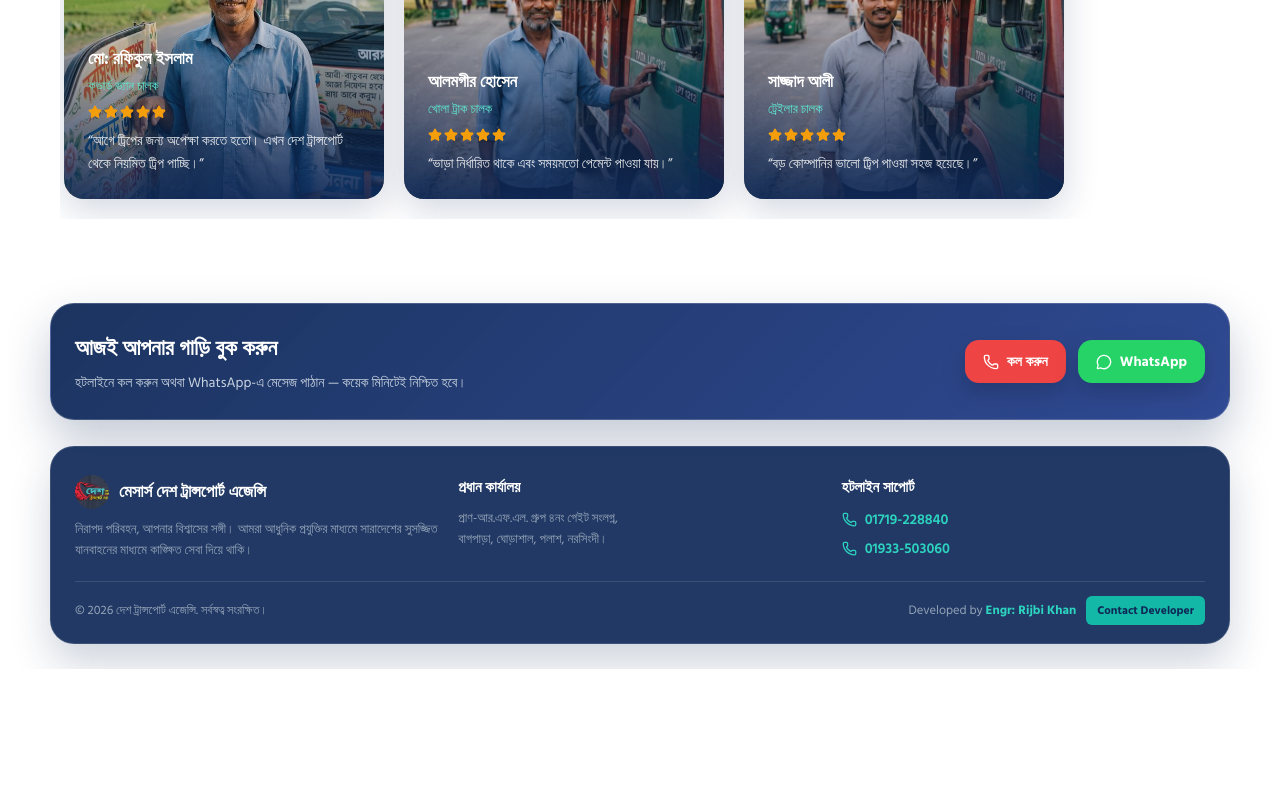
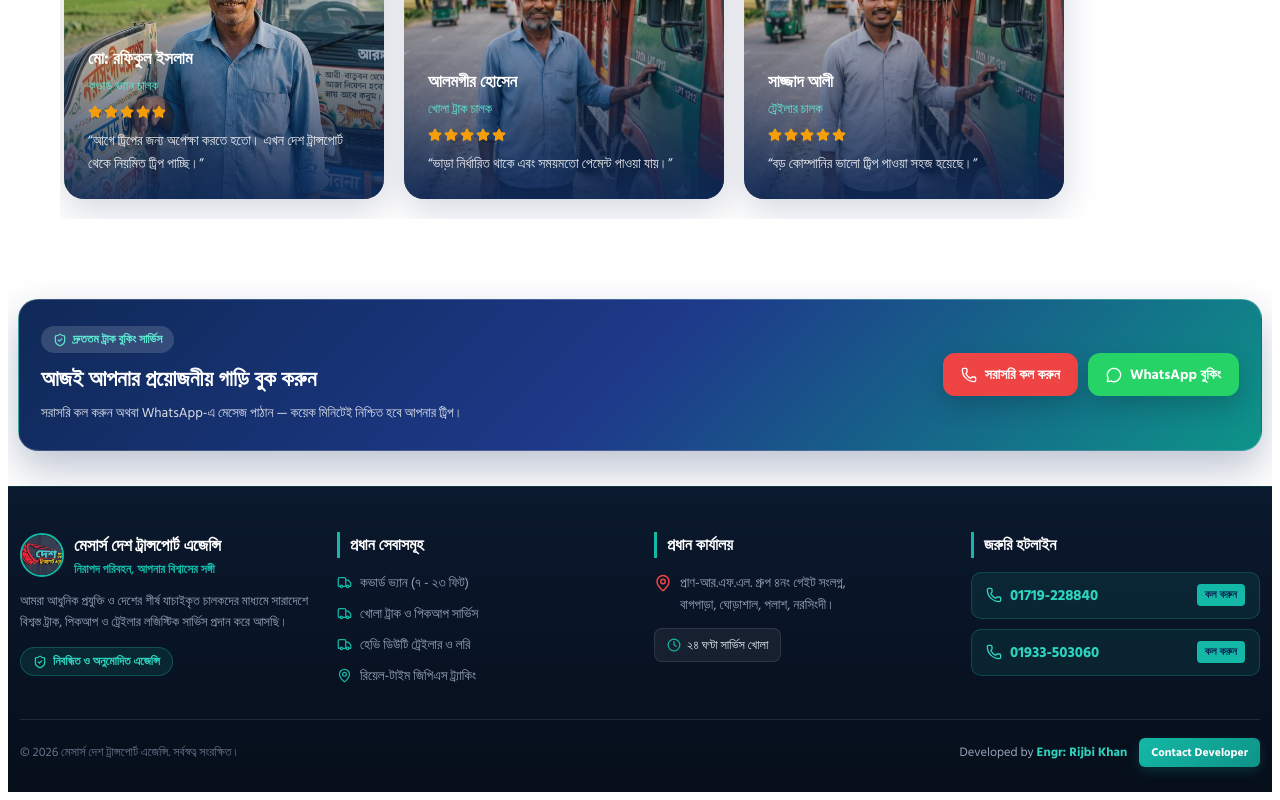
Before and after one commit to Rijbi-Khan/desh-transport, a React (Vite) app: page / in a window 1280 px wide. Shown: the part 2831-3631 px from the top of the page. Before the commit the page ends 3508 px from the top, so only its background shows below. Built offline with nearby package versions, Linux system fonts and the light colour scheme.

Commit message:
Redesign footer and CTA section into executive corporate 4-column layout with zero side gaps

```diff
--- a/src/LandingPage.jsx
+++ b/src/LandingPage.jsx
@@ -1051,144 +1051,192 @@ const LandingPage = () => {
         </div>
       </section>
 
-      {/* CTA BANNER - SLEEK FLOATING GLASS CARD */}
-      <section style={{ padding: "24px 12px 16px", maxWidth: "1180px", margin: "0 auto" }}>
+      {/* CTA BANNER - EXECUTIVE GLASS ACTION CARD */}
+      <section style={{ padding: "20px 10px 15px", maxWidth: "1280px", margin: "0 auto" }}>
         <div
           style={{
-            background: "linear-gradient(135deg, rgba(15,41,87,0.95) 0%, rgba(30,58,138,0.92) 100%)",
-            backdropFilter: "blur(16px)",
-            WebkitBackdropFilter: "blur(16px)",
-            borderRadius: "24px",
-            padding: "26px 24px",
+            background: "linear-gradient(135deg, #0f2957 0%, #1e3a8a 50%, #0d9488 100%)",
+            borderRadius: "20px",
+            padding: "26px 22px",
             display: "flex",
             flexWrap: "wrap",
             justifyContent: "space-between",
             alignItems: "center",
             gap: "16px",
-            boxShadow: "0 20px 45px rgba(15,41,87,0.25)",
-            border: "1px solid rgba(255,255,255,0.18)"
+            boxShadow: "0 18px 40px rgba(15,41,87,0.28)",
+            border: "1px solid rgba(255,255,255,0.2)"
           }}
         >
           <div>
+            <div style={{ display: "inline-flex", alignItems: "center", gap: "6px", background: "rgba(255,255,255,0.15)", padding: "4px 12px", borderRadius: "20px", color: "#5eead4", fontSize: "12px", fontWeight: "600", marginBottom: "8px" }}>
+              <ShieldCheck size={14} /> দ্রুততম ট্রাক বুকিং সার্ভিস
+            </div>
             <h2 style={{ color: "white", margin: "0 0 6px", fontSize: "22px", fontWeight: "700" }}>
-              আজই আপনার গাড়ি বুক করুন
+              আজই আপনার প্রয়োজনীয় গাড়ি বুক করুন
             </h2>
-            <p style={{ color: "#cbd5e1", margin: 0, fontSize: "14px", lineHeight: "1.5" }}>
-              হটলাইনে কল করুন অথবা WhatsApp-এ মেসেজ পাঠান — কয়েক মিনিটেই নিশ্চিত হবে।
+            <p style={{ color: "rgba(255,255,255,0.85)", margin: 0, fontSize: "13.5px", lineHeight: "1.5" }}>
+              সরাসরি কল করুন অথবা WhatsApp-এ মেসেজ পাঠান — কয়েক মিনিটেই নিশ্চিত হবে আপনার ট্রিপ।
             </p>
           </div>
-          <div style={{ display: "flex", gap: "12px", flexWrap: "wrap" }}>
-            <a href="tel:01719228840" style={{ ...buttonStyle, background: "#ef4444", color: "white", padding: "10px 18px", fontSize: "14px" }}>
-              <Phone size={16} /> কল করুন
+          <div style={{ display: "flex", gap: "10px", flexWrap: "wrap" }}>
+            <a href="tel:01719228840" style={{ ...buttonStyle, background: "#ef4444", color: "white", padding: "10px 18px", fontSize: "14px", borderRadius: "12px" }}>
+              <Phone size={16} /> সরাসরি কল করুন
             </a>
             <a
               href={whatsappHref}
               target="_blank"
               rel="noreferrer"
-              style={{ ...buttonStyle, background: "#25d366", color: "white", padding: "10px 18px", fontSize: "14px" }}
+              style={{ ...buttonStyle, background: "#25d366", color: "white", padding: "10px 18px", fontSize: "14px", borderRadius: "12px" }}
             >
-              <MessageCircle size={16} /> WhatsApp
+              <MessageCircle size={16} /> WhatsApp বুকিং
             </a>
           </div>
         </div>
       </section>
 
-      {/* FOOTER - COMPACT & GLASSMORPHIC */}
-      <footer className="mobile-footer-compact" style={{ padding: "10px 12px 25px", maxWidth: "1180px", margin: "0 auto" }}>
-        <div
+      {/* EXECUTIVE PROFESSIONAL FOOTER */}
+      <footer
         style={{
-            background: "rgba(15, 41, 87, 0.92)",
-            backdropFilter: "blur(16px)",
-            WebkitBackdropFilter: "blur(16px)",
-            borderRadius: "24px",
-            padding: "28px 24px 18px",
-            boxShadow: "0 20px 40px rgba(15, 41, 87, 0.2)",
-            border: "1px solid rgba(255, 255, 255, 0.12)",
-            color: "#cbd5e1"
+          background: "linear-gradient(180deg, #0b192e 0%, #060e1a 100%)",
+          color: "#cbd5e1",
+          borderTop: "1px solid rgba(20,184,166,0.25)",
+          padding: "45px 12px 25px",
+          marginTop: "20px"
         }}
       >
+        <div style={{ maxWidth: "1280px", margin: "0 auto" }}>
+          {/* Main 4-Column Grid */}
           <div
             style={{
               display: "grid",
-              gridTemplateColumns: "repeat(auto-fit, minmax(220px, 1fr))",
-              gap: "20px",
-              marginBottom: "20px"
+              gridTemplateColumns: "repeat(auto-fit, minmax(240px, 1fr))",
+              gap: "28px",
+              marginBottom: "32px"
             }}
           >
+            {/* Col 1: Brand Info */}
             <div>
-              <div style={{ display: "flex", alignItems: "center", gap: "10px", marginBottom: "10px" }}>
+              <div style={{ display: "flex", alignItems: "center", gap: "10px", marginBottom: "12px" }}>
                 <img
                   src={logoImg}
                   alt="দেশ ট্রান্সপোর্ট"
-                  style={{ width: "34px", height: "34px", borderRadius: "50%", objectFit: "cover" }}
+                  style={{ width: "40px", height: "40px", borderRadius: "50%", objectFit: "cover", border: "2px solid #14b8a6" }}
                 />
-                <h3 style={{ color: "white", margin: 0, fontSize: "17px" }}>মেসার্স দেশ ট্রান্সপোর্ট এজেন্সি</h3>
+                <div>
+                  <h3 style={{ color: "white", margin: 0, fontSize: "17px", fontWeight: "700" }}>মেসার্স দেশ ট্রান্সপোর্ট এজেন্সি</h3>
+                  <p style={{ margin: 0, color: "#14b8a6", fontSize: "12px", fontWeight: "600" }}>নিরাপদ পরিবহন, আপনার বিশ্বাসের সঙ্গী</p>
                 </div>
-              <p style={{ margin: 0, fontSize: "13px", lineHeight: "1.6", color: "#94a3b8" }}>
-                নিরাপদ পরিবহন, আপনার বিশ্বাসের সঙ্গী। আমরা আধুনিক প্রযুক্তির মাধ্যমে সারাদেশের সুসজ্জিত যানবাহনের মাধ্যমে কাঙ্ক্ষিত সেবা দিয়ে থাকি।
+              </div>
+              <p style={{ margin: "0 0 14px", fontSize: "13px", lineHeight: "1.65", color: "#94a3b8" }}>
+                আমরা আধুনিক প্রযুক্তি ও দেশের শীর্ষ যাচাইকৃত চালকদের মাধ্যমে সারাদেশে বিশ্বস্ত ট্রাক, পিকআপ ও ট্রেইলার লজিস্টিক সার্ভিস প্রদান করে আসছি।
               </p>
+              <div style={{ display: "inline-flex", alignItems: "center", gap: "6px", background: "rgba(20,184,166,0.12)", color: "#2dd4bf", border: "1px solid rgba(20,184,166,0.3)", borderRadius: "20px", padding: "4px 12px", fontSize: "12px", fontWeight: "600" }}>
+                <ShieldCheck size={14} /> নিবন্ধিত ও অনুমোদিত এজেন্সি
+              </div>
             </div>
 
+            {/* Col 2: Services */}
             <div>
-              <h4 style={{ color: "white", margin: "0 0 8px", fontSize: "15px" }}>প্রধান কার্যালয়</h4>
-              <p style={{ margin: 0, fontSize: "13px", lineHeight: "1.6", color: "#94a3b8" }}>
+              <h4 style={{ color: "white", margin: "0 0 14px", fontSize: "16px", fontWeight: "700", borderLeft: "3px solid #14b8a6", paddingLeft: "10px" }}>
+                প্রধান সেবাসমূহ
+              </h4>
+              <ul style={{ listStyle: "none", padding: 0, margin: 0, fontSize: "13.5px", display: "flex", flexDirection: "column", gap: "9px", color: "#94a3b8" }}>
+                <li style={{ display: "flex", alignItems: "center", gap: "8px" }}><Truck size={15} color="#14b8a6" /> কভার্ড ভ্যান (৭ - ২৩ ফিট)</li>
+                <li style={{ display: "flex", alignItems: "center", gap: "8px" }}><Truck size={15} color="#14b8a6" /> খোলা ট্রাক ও পিকআপ সার্ভিস</li>
+                <li style={{ display: "flex", alignItems: "center", gap: "8px" }}><Truck size={15} color="#14b8a6" /> হেভি ডিউটি ট্রেইলার ও লরি</li>
+                <li style={{ display: "flex", alignItems: "center", gap: "8px" }}><MapPin size={15} color="#14b8a6" /> রিয়েল-টাইম জিপিএস ট্র্যাকিং</li>
+              </ul>
+            </div>
+
+            {/* Col 3: Head Office */}
+            <div>
+              <h4 style={{ color: "white", margin: "0 0 14px", fontSize: "16px", fontWeight: "700", borderLeft: "3px solid #14b8a6", paddingLeft: "10px" }}>
+                প্রধান কার্যালয়
+              </h4>
+              <p style={{ margin: "0 0 12px", fontSize: "13.5px", lineHeight: "1.65", color: "#94a3b8", display: "flex", gap: "8px" }}>
+                <MapPin size={18} color="#ef4444" style={{ flexShrink: 0, marginTop: "2px" }} />
+                <span>
                   প্রাণ-আর.এফ.এল. গ্রুপ ৪নং গেইট সংলগ্ন,<br />
                   বাগপাড়া, ঘোড়াশাল, পলাশ, নরসিংদী।
+                </span>
               </p>
+              <div style={{ display: "inline-flex", alignItems: "center", gap: "6px", background: "rgba(255,255,255,0.06)", border: "1px solid rgba(255,255,255,0.1)", padding: "6px 12px", borderRadius: "8px", color: "#e2e8f0", fontSize: "12.5px" }}>
+                <Clock size={14} color="#14b8a6" /> ২৪ ঘণ্টা সার্ভিস খোলা
+              </div>
             </div>
 
+            {/* Col 4: Hotline Cards */}
             <div>
-              <h4 style={{ color: "white", margin: "0 0 8px", fontSize: "15px" }}>হটলাইন সাপোর্ট</h4>
-              <div style={{ display: "flex", flexDirection: "column", gap: "6px" }}>
+              <h4 style={{ color: "white", margin: "0 0 14px", fontSize: "16px", fontWeight: "700", borderLeft: "3px solid #14b8a6", paddingLeft: "10px" }}>
+                জরুরি হটলাইন
+              </h4>
+              <div style={{ display: "flex", flexDirection: "column", gap: "10px" }}>
                 <a
                   href="tel:01719228840"
                   style={{
+                    background: "rgba(20,184,166,0.1)",
+                    border: "1px solid rgba(20,184,166,0.25)",
+                    borderRadius: "10px",
+                    padding: "10px 14px",
                     color: "#2dd4bf",
                     textDecoration: "none",
-                    fontWeight: "600",
-                    fontSize: "14.5px",
-                    display: "inline-flex",
+                    fontWeight: "700",
+                    fontSize: "15px",
+                    display: "flex",
                     alignItems: "center",
-                    gap: "8px"
+                    justifyContent: "space-between",
+                    transition: "all .3s ease"
                   }}
                 >
-                  <Phone size={15} /> 01719-228840
+                  <span style={{ display: "flex", alignItems: "center", gap: "8px" }}>
+                    <Phone size={16} /> 01719-228840
+                  </span>
+                  <span style={{ fontSize: "11px", background: "#14b8a6", color: "#0f2957", padding: "2px 8px", borderRadius: "4px", fontWeight: "700" }}>কল করুন</span>
                 </a>
                 <a
                   href="tel:01933503060"
                   style={{
+                    background: "rgba(20,184,166,0.1)",
+                    border: "1px solid rgba(20,184,166,0.25)",
+                    borderRadius: "10px",
+                    padding: "10px 14px",
                     color: "#2dd4bf",
                     textDecoration: "none",
-                    fontWeight: "600",
-                    fontSize: "14.5px",
-                    display: "inline-flex",
+                    fontWeight: "700",
+                    fontSize: "15px",
+                    display: "flex",
                     alignItems: "center",
-                    gap: "8px"
+                    justifyContent: "space-between",
+                    transition: "all .3s ease"
                   }}
                 >
-                  <Phone size={15} /> 01933-503060
+                  <span style={{ display: "flex", alignItems: "center", gap: "8px" }}>
+                    <Phone size={16} /> 01933-503060
+                  </span>
+                  <span style={{ fontSize: "11px", background: "#14b8a6", color: "#0f2957", padding: "2px 8px", borderRadius: "4px", fontWeight: "700" }}>কল করুন</span>
                 </a>
               </div>
             </div>
           </div>
 
+          {/* Bottom Copyright & Credit Bar */}
           <div
             style={{
-              borderTop: "1px solid rgba(255, 255, 255, 0.12)",
-              paddingTop: "14px",
+              borderTop: "1px solid rgba(255,255,255,0.1)",
+              paddingTop: "18px",
               display: "flex",
               flexWrap: "wrap",
               justifyContent: "space-between",
               alignItems: "center",
-              gap: "10px",
+              gap: "12px",
               fontSize: "12.5px"
             }}
           >
-            <p style={{ margin: 0, color: "#94a3b8" }}>
-              © {new Date().getFullYear()} দেশ ট্রান্সপোর্ট এজেন্সি. সর্বস্বত্ব সংরক্ষিত।
+            <p style={{ margin: 0, color: "#64748b" }}>
+              © {new Date().getFullYear()} মেসার্স দেশ ট্রান্সপোর্ট এজেন্সি. সর্বস্বত্ব সংরক্ষিত।
             </p>
 
-            <div style={{ display: "flex", alignItems: "center", gap: "10px" }}>
+            <div style={{ display: "flex", alignItems: "center", gap: "12px" }}>
               <span style={{ color: "#94a3b8" }}>
                 Developed by <span style={{ color: "#2dd4bf", fontWeight: "700" }}>Engr: Rijbi Khan</span>
               </span>
@@ -1202,13 +1250,14 @@ const LandingPage = () => {
                 target="_blank"
                 rel="noreferrer"
                 style={{
-                  background: "#14b8a6",
-                  color: "#0f2957",
-                  padding: "5px 11px",
+                  background: "linear-gradient(135deg, #14b8a6 0%, #0d9488 100%)",
+                  color: "#ffffff",
+                  padding: "5px 12px",
                   borderRadius: "6px",
                   textDecoration: "none",
                   fontWeight: "700",
-                  fontSize: "11.5px"
+                  fontSize: "11.5px",
+                  boxShadow: "0 4px 12px rgba(20,184,166,0.2)"
                 }}
               >
                 Contact Developer
```
Lines whose indentation alone changed are shown as unchanged.
